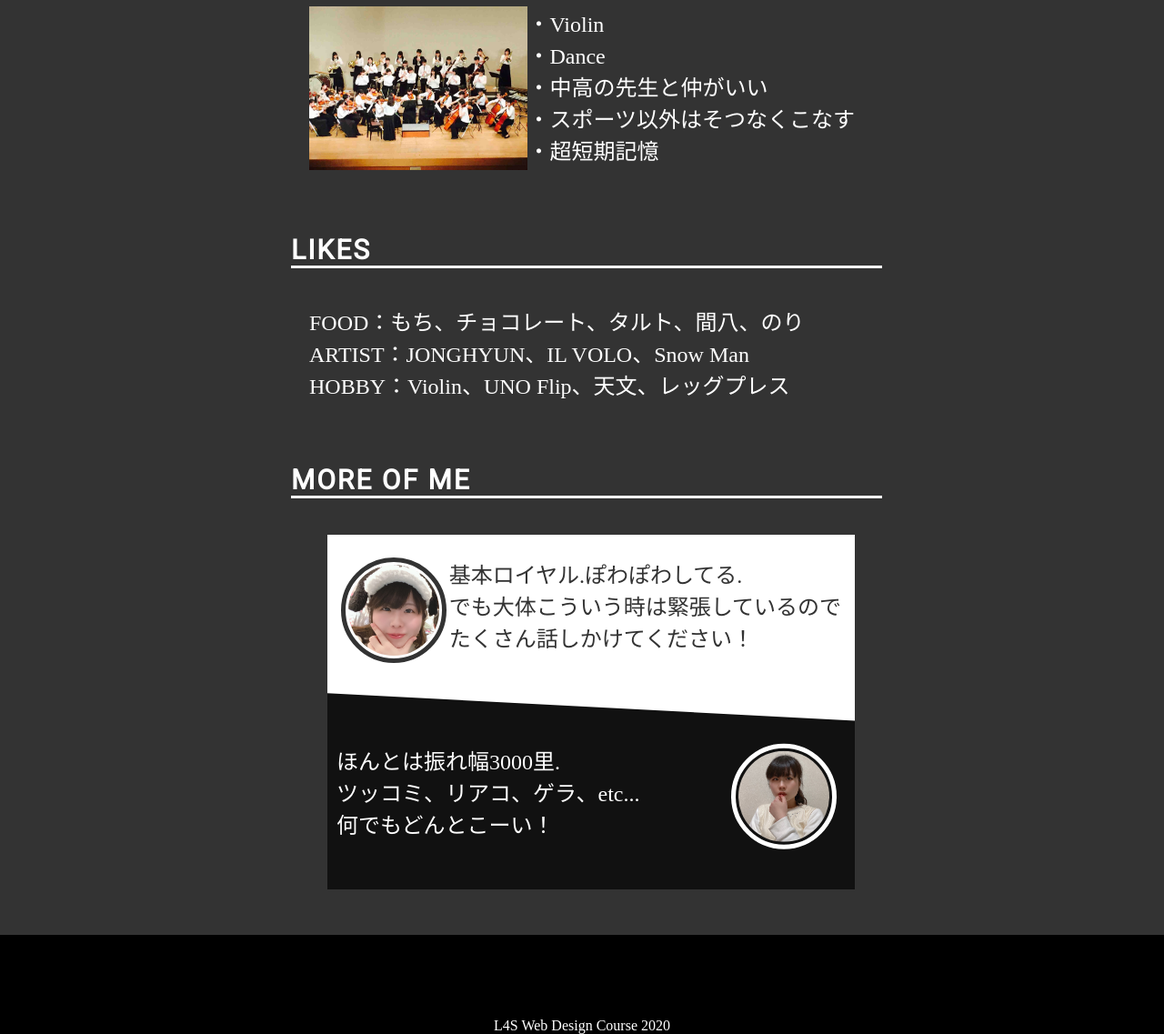
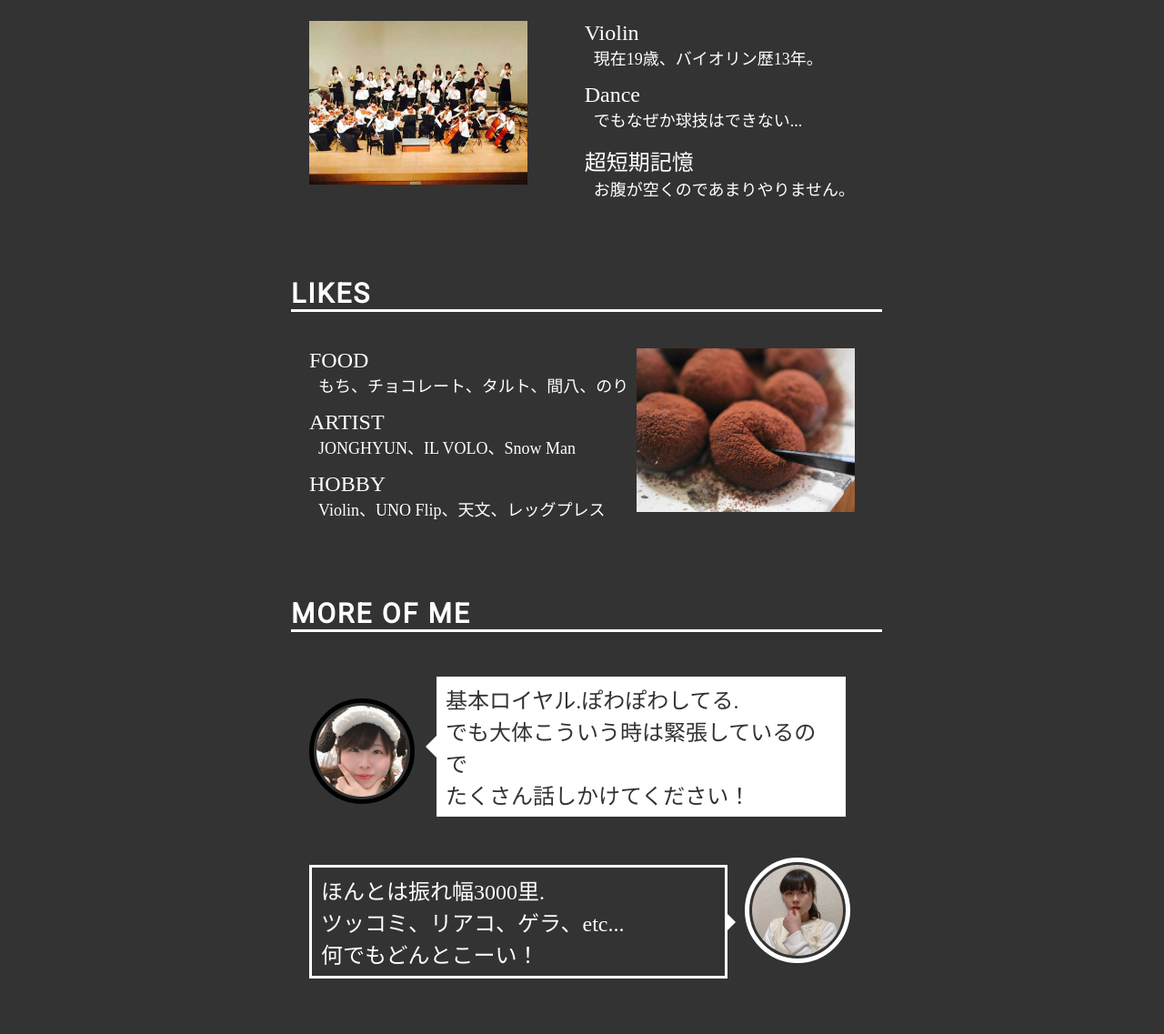
Before and after one commit to ayu129/lfs-selfintroduction, a plain HTML site: page index.html in a window 1280 px wide. Shown: the part 1663-2800 px from the top of the page at 91% size. Drawn offline with Linux system fonts and the light colour scheme.

Commit message:
second_edit

```diff
--- a/index.html
+++ b/index.html
@@ -26,13 +26,10 @@
         <div class="container" id="profile">
             <h1>PROFILE</h1>
             <div class="content">
-                <div class="left-box">
-                    <p>名前：伊藤愛結</p>
-                    <p>メンター名：あゆ</p>
-                    <p>生年月日：2001/01/29</p>
-                    <p>出身地：奈良県</p>
-                    <p>血液型：B型</p>
-                    <p>備考：冬場、膝が悪い</p>
+                <div class="left-box" id="profile_box">
+                    <p id="name">伊藤愛結 / あゆ</p>
+                    <p class="small_p">LiT!元メンバー<br>今も昔もWebが好きです。<br>ちなみに、初キャン(中1)もWebでした。</p>
+                    <p># "変わってる"は褒め言葉</p>
                 </div>
                 <div class="right-box">
                     <img src="ayu.jpg" alt="ayu">
@@ -47,8 +44,10 @@
                     <img src="deer.jpeg" alt="deer">
                 </div>
                 <div class="right-box">
-                    <p>所属：奈良女子大学<br>生活環境学部 情報衣環境学科<br>生活情報通信科学コース</p><br>
-                    <p>部活：オーケストラ、ダンス</p>
+                    <p>奈良女子大学</p>
+                    <p class="small_p">生活環境学部 情報衣環境学科<br>生活情報通信科学コース</p><br>
+                    <p>オーケストラ、ダンス部所属</p>
+                    <p class="small_p">雨の日はこの通り鹿が多いです。</p>
                 </div>
             </div>
         </div>
@@ -73,11 +72,12 @@
                     <img src="orchestra.JPG" alt="orchestra">
                 </div>
                 <div class="right-box">
-                    <p>・Violin</p>
-                    <p>・Dance</p>
-                    <p>・中高の先生と仲がいい</p>
-                    <p>・スポーツ以外はそつなくこなす</p>
-                    <p>・超短期記憶</p>
+                    <p>Violin</p>
+                    <p class="small_p">現在19歳、バイオリン歴13年。</p>
+                    <p>Dance</p>
+                    <p class="small_p">でもなぜか球技はできない...</p>
+                    <p>超短期記憶</p>
+                    <p class="small_p">お腹が空くのであまりやりません。</p>
                 </div>
             </div>
         </div>
@@ -86,9 +86,15 @@
             <h1>LIKES</h1>
             <div class="content">
                 <div class="left-box">
-                    <p>FOOD：もち、チョコレート、タルト、間八、のり</p>
-                    <p>ARTIST：JONGHYUN、IL VOLO、Snow Man</p>
-                    <p>HOBBY：Violin、UNO Flip、天文、レッグプレス</p>
+                    <p>FOOD</p>
+                    <p class="small_p">もち、チョコレート、タルト、間八、のり</p>
+                    <p>ARTIST</p>
+                    <p class="small_p">JONGHYUN、IL VOLO、Snow Man</p>
+                    <p>HOBBY</p>
+                    <p class="small_p">Violin、UNO Flip、天文、レッグプレス</p>
+                </div>
+                <div class="right-box">
+                    <img src="chocolate.jpg" alt="chocolate">
                 </div>
             </div>
         </div>
@@ -96,6 +102,7 @@
         <div class="container" id="more">
             <h1>MORE OF ME</h1>
             <div class="content">
+                <!--
                 <div class="outer">
                     <div class="up">
                         <div class="inner">
@@ -121,6 +128,20 @@
 
                     </div>
                 </div>
+-->
+                <div class="up">
+                    <img src="white.png" alt="white">
+                    <div class="balloon-left">
+                        <p>基本ロイヤル.ぽわぽわしてる.</p>
+                        <p>でも大体こういう時は緊張しているので<br>たくさん話しかけてください！</p>
+                    </div>
+                </div>
+                <div class="down">
+                    <div class="balloon-right">
+                        <p>ほんとは振れ幅3000里.<br>ツッコミ、リアコ、ゲラ、etc...<br>何でもどんとこーい！</p>
+                    </div>
+                    <img src="black.JPG" alt="black">
+                </div>
             </div>
         </div>
     </div>
--- a/style.css
+++ b/style.css
@@ -25,6 +25,13 @@ html {
     font-family: 'Outage', sans-serif;
     font-style: italic;
 }
+
+/*
+#name {
+    font-size: 40px;
+    text-align: center;
+}
+*/
 
 #top-link {
     width: 600px;
@@ -82,6 +89,12 @@ html {
     font-size: 24px;
 }
 
+.content .small_p {
+    font-size: 18px;
+    padding-left: 10px;
+    padding-bottom: 15px;
+}
+
 .right-box {
     /*    width: 120px;*/
     padding: 20px 0px;
@@ -103,6 +116,7 @@ html {
     float: left;
 }
 
+/*
 .outer {
     margin-top: 20px;
     margin-left: 20px;
@@ -185,6 +199,80 @@ html {
     color: #ffffff;
     font-size: 24px;
 }
+*/
+
+.up img {
+    width: 100px;
+    border-radius: 50%;
+    padding: 3px;
+    border: 5px solid #000;
+}
+
+.up p {
+    color: #333333;
+    font-size: 24px;
+}
+
+.balloon-left {
+    position: relative;
+    display: inline-block;
+    margin: 1.5em 0 1.5em 15px;
+    padding: 7px 10px;
+    width: 460px;
+    color: #555;
+    font-size: 16px;
+    background: #FFF;
+    border: solid 5px #333;
+    box-sizing: border-box;
+}
+
+.balloon-left:before {
+    content: "";
+    position: absolute;
+    top: 50%;
+    left: -24px;
+    margin-top: -12px;
+    border: 12px solid transparent;
+    border-right: 12px solid #FFF;
+    z-index: 2;
+}
+
+.down img {
+    width: 100px;
+    border-radius: 50%;
+    padding: 3px;
+    border: 5px solid #ffffff;
+}
+
+.down p {
+    color: #ffffff;
+    font-size: 24px;
+}
+
+
+.balloon-right {
+    position: relative;
+    display: inline-block;
+    margin: 1.5em 15px 1.5em 0;
+    padding: 7px 10px;
+    width: 460px;
+    color: #555;
+    font-size: 16px;
+    background: #333;
+    border: solid 3px #fff;
+    box-sizing: border-box;
+}
+
+.balloon-right:before {
+    content: "";
+    position: absolute;
+    top: 50%;
+    right: -24px;
+    margin-top: -12px;
+    border: 12px solid transparent;
+    border-left: 12px solid #FFF;
+    z-index: 2;
+}
 
 
 #bottom {
```
Also changed, not shown: chocolate.jpg (added), 1 other file.
